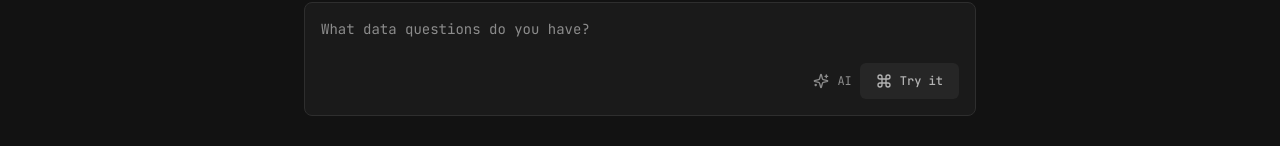
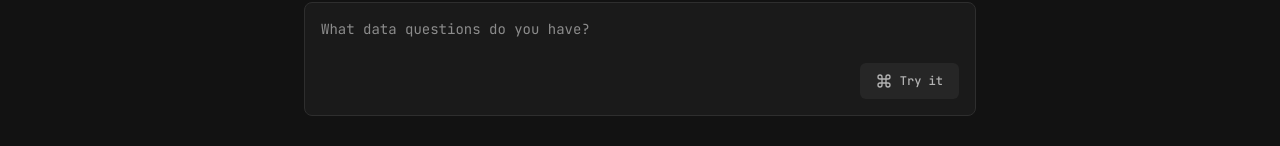
Before and after one commit to subashchandraboseanuradha/raven-echo-clone, a React (Vite) app: page / in a window 1280 px wide. Shown: the part 407-553 px from the top of the page. Built offline with nearby package versions, Linux system fonts and the light colour scheme; the HTML template or start-up script is replaced by a standard one.

Commit message:
Visual edit in Lovable
Edited UI in Lovable

```diff
--- a/src/components/Hero.tsx
+++ b/src/components/Hero.tsx
@@ -40,10 +40,7 @@ const Hero = () => {
               </div>
             </div>
             <div className="flex items-center justify-end gap-2 mt-6">
-              <div className="flex items-center gap-2 text-muted-foreground text-xs font-mono">
-                <Sparkles className="w-4 h-4" />
-                <span className="hidden sm:inline">AI</span>
-              </div>
+
               <Button variant="secondary" size="sm" className="gap-2">
                 <Command className="w-3 h-3" />
                 Try it
```
